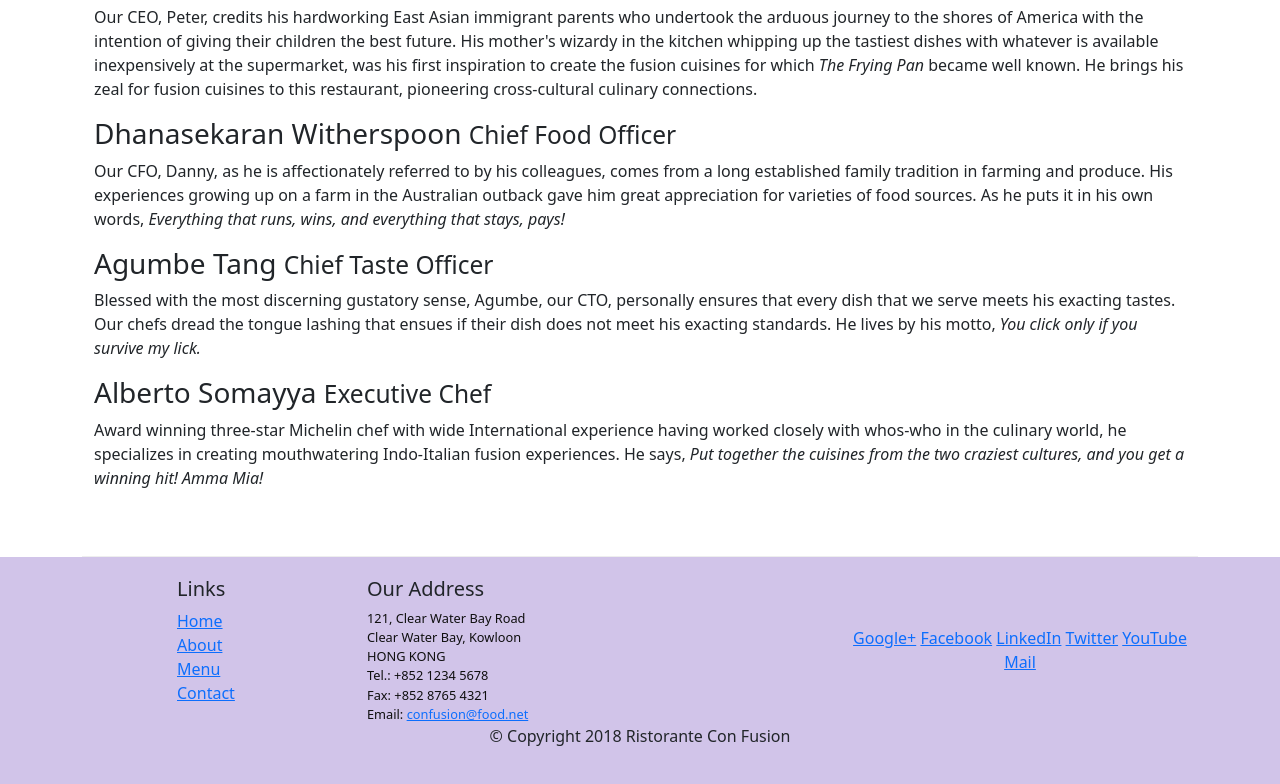
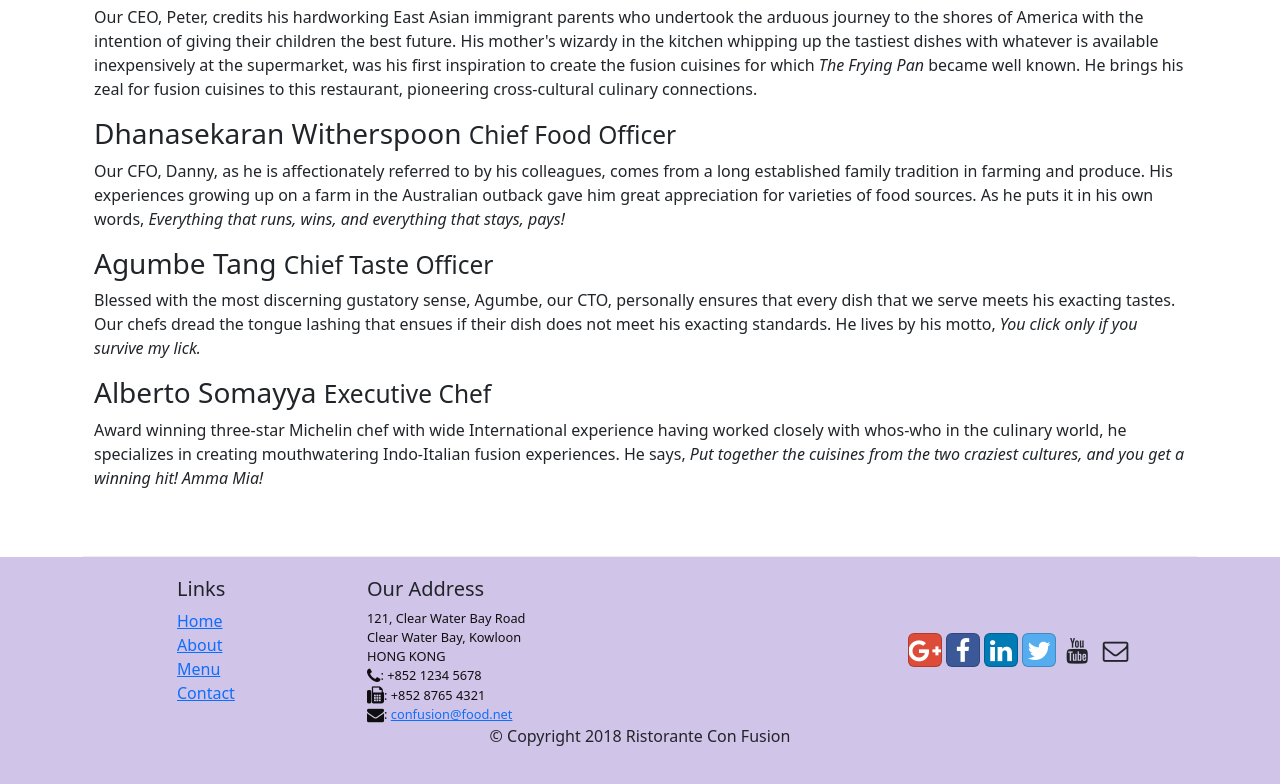
Before and after one commit to asafadd/bootstrap_intro, a website: page conFusion/aboutus.html in a window 1280 px wide. Shown: the part 868-1652 px from the top of the page. Drawn offline with nearby package versions, Linux system fonts and the light colour scheme.

Commit message:
Icon Fonts

```diff
--- a/conFusion/aboutus.html
+++ b/conFusion/aboutus.html
@@ -9,6 +9,8 @@
 
     <!-- Bootstrap CSS -->
     <link rel="stylesheet" href="node_modules/bootstrap/dist/css/bootstrap.min.css">
+    <link rel="stylesheet" href="node_modules/font-awesome/css/font-awesome.min.css">
+    <link rel="stylesheet" href="node_modules/bootstrap-social/bootstrap-social.css">
     <link href="css/styles.css" rel="stylesheet">
     <title>Ristorante Con Fusion: About Us</title>
 
@@ -24,10 +26,10 @@
            <a class="navbar-brand" href="./index.html">Ristorante Con Fusion</a>
                 <div class="collapse navbar-collapse" id="Navbar">
                     <ul class="navbar-nav mr-auto">
-                        <li class="nav-item"><a class="nav-link" href="./index.html">Home</a></li>
-                        <li class="nav-item"><a class="nav-link active" href="#">About</a></li>
-                        <li class="nav-item"><a class="nav-link" href="#">Menu</a></li>
-                        <li class="nav-item"><a class="nav-link" href="#">Contact</a></li>
+                        <li class="nav-item"><a class="nav-link" href="./index.html"><span class="fa fa-home fa-lg"></span>Home</a></li>
+                        <li class="nav-item"><a class="nav-link active" href="#"><span class="fa fa-info fa-lg"></span>About</a></li>
+                        <li class="nav-item"><a class="nav-link" href="#"><span class="fa fa-list fa-lg"></span>Menu</a></li>
+                        <li class="nav-item"><a class="nav-link" href="#"><span class="fa fa-address-card fa-lg"></span>Contact</a></li>
                     </ul>
                 </div>
         </div>
@@ -105,19 +107,19 @@
 		              121, Clear Water Bay Road<br>
 		              Clear Water Bay, Kowloon<br>
 		              HONG KONG<br>
-		              Tel.: +852 1234 5678<br>
-		              Fax: +852 8765 4321<br>
-		              Email: <a href="mailto:confusion@food.net">confusion@food.net</a>
+		              <i class="fa fa-phone fa-lg"></i>: +852 1234 5678<br>
+		              <i class="fa fa-fax fa-lg"></i>: +852 8765 4321<br>
+		              <i class="fa fa-envelope fa-lg"></i>: <a href="mailto:confusion@food.net">confusion@food.net</a>
 		           </address>
                 </div>
                 <div class="col-12 col-sm-4 align-self-center">
                     <div class="text-center">
-                        <a href="http://google.com/+">Google+</a>
-                        <a href="http://www.facebook.com/profile.php?id=">Facebook</a>
-                        <a href="http://www.linkedin.com/in/">LinkedIn</a>
-                        <a href="http://twitter.com/">Twitter</a>
-                        <a href="http://youtube.com/">YouTube</a>
-                        <a href="mailto:">Mail</a>
+                        <a class="btn btn-social-icon btn-google" href="http://google.com/+"><i class="fa fa-google-plus"></i></a>
+                        <a class="btn btn-social-icon btn-facebook" href="http://www.facebook.com/profile.php?id="><i class="fa fa-facebook"></i></a>
+                        <a class="btn btn-social-icon btn-linkedin" href="http://www.linkedin.com/in/"><i class="fa fa-linkedin"></i></a>
+                        <a class="btn btn-social-icon btn-twitter" href="http://twitter.com/"><i class="fa fa-twitter"></i></a>
+                        <a class="btn btn-social-icon btn-youtube" href="http://youtube.com/"><i class="fa fa-youtube"></i></a>
+                        <a class="btn btn-social-icon" href="mailto:"><i class="fa fa-envelope-o"></i></a>
                     </div>
                 </div>
            </div>
--- a/conFusion/package.json
+++ b/conFusion/package.json
@@ -14,6 +14,8 @@
     "lite-server": "^2.3.0"
   },
   "dependencies": {
-    "bootstrap": "^5.2.3"
+    "bootstrap": "^5.2.3",
+    "bootstrap-social": "^5.1.1",
+    "font-awesome": "^4.7.0"
   }
 }
```
Also changed, not shown: conFusion/index.html (+15 -13 lines), 1 other file.
